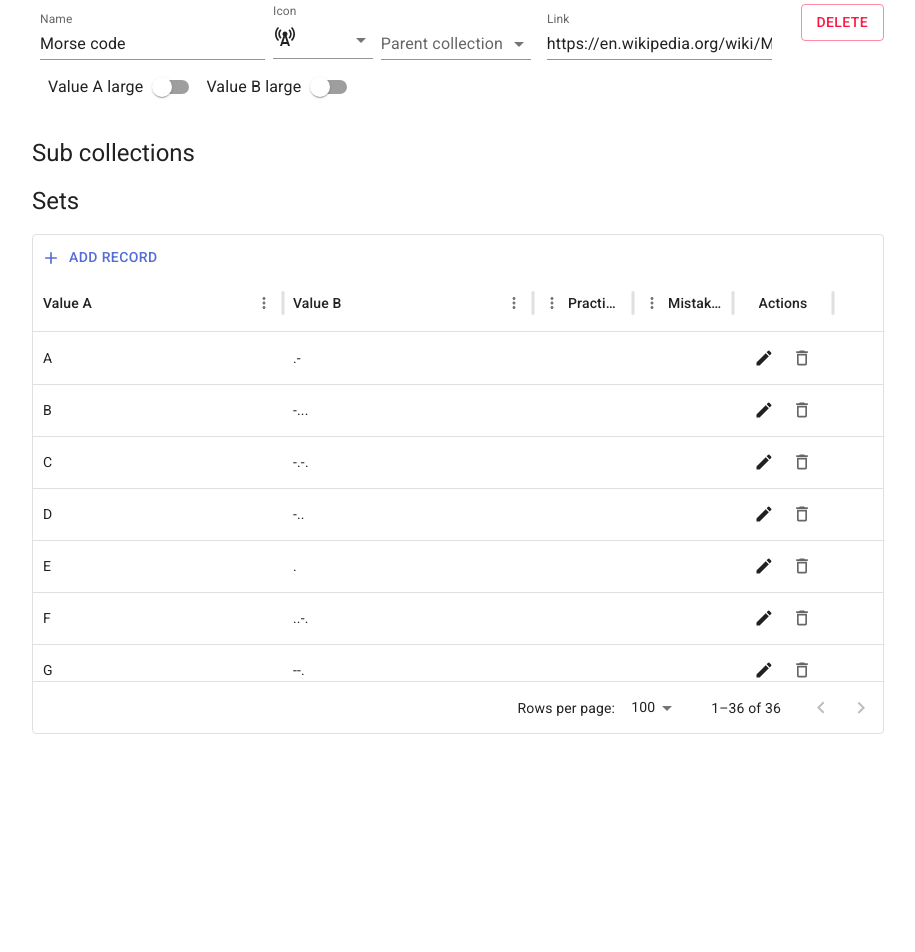
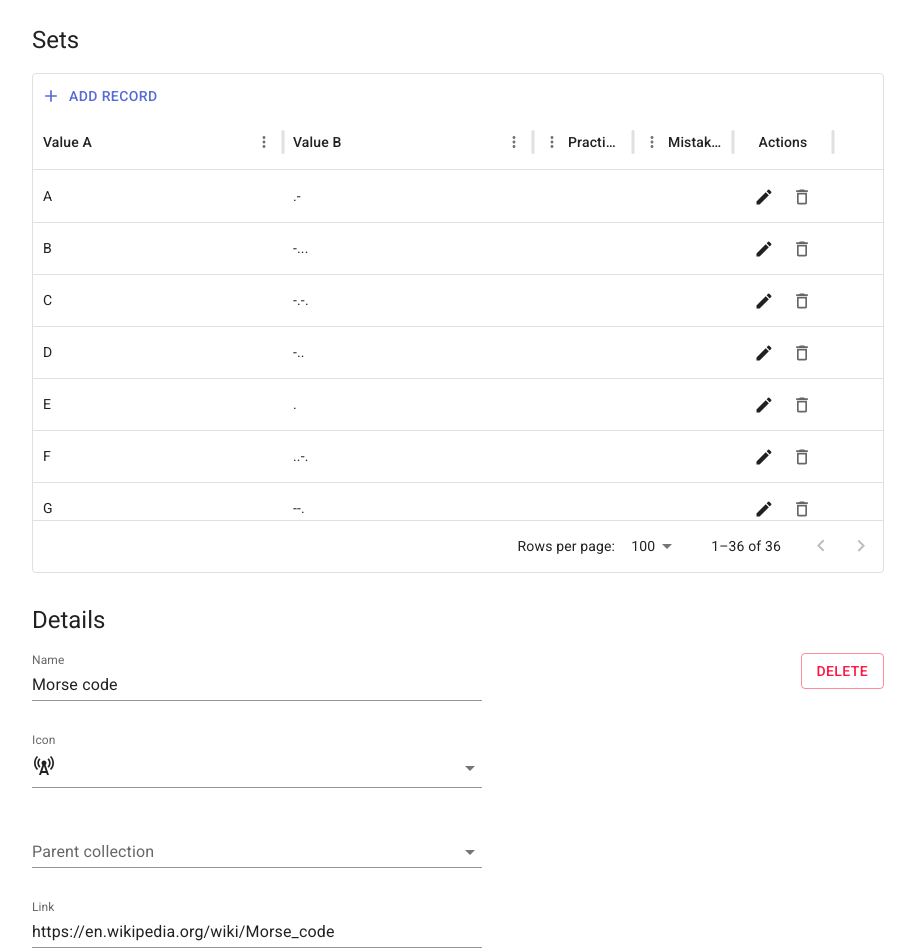
Before and after one commit to winterworks/ready-set-match, a React (Vite) app: page /collection/1 in a window 1280 px wide. Shown: the part 160-1112 px from the top of the page, without its empty margins (182-1097 px from the left). Before the commit the page ends 894 px from the top, so only its background shows below. Built offline with nearby package versions, Linux system fonts and the light colour scheme.

Commit message:
Improve the layout on the collection detail page

```diff
--- a/src/components/mainMenu.tsx
+++ b/src/components/mainMenu.tsx
@@ -14,6 +14,7 @@ export default function MainMenu() {
   const handleClick = (event: React.MouseEvent<HTMLButtonElement>) => {
     setAnchorEl(event.currentTarget);
   };
+
   const handleClose = () => {
     setAnchorEl(null);
   };
--- a/src/components/matcher.tsx
+++ b/src/components/matcher.tsx
@@ -61,7 +61,7 @@ export default function Matcher({ collectionId, collection, practiceOption }: Pr
   }, [correctSets, selectedLeft, selectedRight]);
 
 
-  function initSets() {
+  const initSets = () => {
     // Sort by the selected practice option (sort type)
     const sortedSets = practiceOption.sort(collection.sets)
 
@@ -73,13 +73,13 @@ export default function Matcher({ collectionId, collection, practiceOption }: Pr
     SetRightSets(shuffle(practiceSets));
   }
 
-  function resetAll() {
+  const resetAll = () => {
     setCorrectSets([]);
     setMistakes({});
     initSets();
   }
 
-  function resetSets() {
+  const resetSets = () => {
     setCorrectSets([]);
     setMistakes({});
 
@@ -87,7 +87,7 @@ export default function Matcher({ collectionId, collection, practiceOption }: Pr
     SetRightSets(shuffle(rightSets));
   }
 
-  function finishedPractice() {
+  const finishedPractice = () => {
     leftSets.forEach(set => {
       const newMistakes = mistakes[set.id] || 0;
       const previousMistakes = set.mistakes ?? 0;
@@ -100,19 +100,19 @@ export default function Matcher({ collectionId, collection, practiceOption }: Pr
     });
   }
 
-  function leftClicked(id: string) {
+  const leftClicked = (id: string) => {
     itemClicked(id, selectedLeft, setSelectedLeft);
   }
 
-  function rightClicked(id: string) {
+  const rightClicked = (id: string) =>{
     itemClicked(id, selectedRight, setSelectedRight);
   }
 
-  function itemClicked(
+  const itemClicked = (
     id: string,
     currentValue: string | undefined,
     updateCurrent: Dispatch<SetStateAction<string | undefined>>
-  ) {
+  ) =>{
     if (id === currentValue) {
       updateCurrent(undefined); // Unselect item
     } else {
@@ -120,7 +120,7 @@ export default function Matcher({ collectionId, collection, practiceOption }: Pr
     }
   }
 
-  function renderItems() {
+  const renderItems = () => {
     const items: ReactNode[] = [];
 
     for (let index = 0; index < leftSets.length; index++) {
--- a/src/components/practiceSetSizeSelector.tsx
+++ b/src/components/practiceSetSizeSelector.tsx
@@ -10,7 +10,7 @@ export const setSizeAtom = atomWithStorage(setSizeKey, setSizeDefault, undefined
 export default function PracticeSetSizeSelector() {
   const [setSize, setSetSize] = useAtom(setSizeAtom);
 
-  function updatedSetSize (newSize: number) {
+  const updatedSetSize = (newSize: number) => {
     if (newSize > 0) {
       setSetSize(newSize);
     }
--- a/src/components/setsTable.tsx
+++ b/src/components/setsTable.tsx
@@ -33,7 +33,7 @@ interface EditToolbarProps {
 
 const NEW_ITEM_ID = 'newItem';
 
-function EditToolbar(props: EditToolbarProps) {
+const EditToolbar = (props: EditToolbarProps) => {
   const { setRows, setRowModesModel } = props;
 
   const handleClick = () => {
--- a/src/components/theme.tsx
+++ b/src/components/theme.tsx
@@ -3,7 +3,7 @@ import { PaletteMode, ThemeProvider } from "@mui/material";
 import useMediaQuery from '@mui/material/useMediaQuery';
 import { createTheme } from '@mui/material/styles';
 
-function getTheme(mode: PaletteMode) {
+const getTheme = (mode: PaletteMode) => {
   return createTheme({
     palette: {
       mode
--- a/src/data/collectionReducer.ts
+++ b/src/data/collectionReducer.ts
@@ -64,7 +64,7 @@ const collectionDelete = (prevState: Data, payload: CollectionDeletePayload) =>
   deleteCollection(payload.collectionId);
   return {
     ...prevState,
-    collections: prevState.collections.filter(({ name }) => name !== payload.collectionId)
+    collections: prevState.collections.filter(({ id }) => id !== payload.collectionId)
   };
 }
 
--- a/src/data/dbConnector.ts
+++ b/src/data/dbConnector.ts
@@ -67,7 +67,7 @@ function storeToIndexedDB(objectStoreId: OBJECT_STORES, object: unknown) {
 
   const request = store.put(object);
 
-  request.onerror = function() {
+  request.onerror = () => {
     console.error(new Error('Could not store the collection in the IndexedDB'));
   };
 }
@@ -81,7 +81,7 @@ function removeFromIndexedDB(objectStoreId: OBJECT_STORES, id: string) {
 
   const request = store.delete(id);
 
-  request.onerror = function() {
+  request.onerror = () => {
     console.error(new Error('Could not remove collection from the IndexedDB'));
   };
 }
--- a/src/routes/collectionDetail.tsx
+++ b/src/routes/collectionDetail.tsx
@@ -1,7 +1,7 @@
 import React from 'react';
 import { Box, FormControl, FormControlLabel, InputLabel, MenuItem, Select, Switch, TextField, Typography } from "@mui/material";
 import { useAtom } from "jotai";
-import { useParams } from "react-router-dom";
+import { useNavigate, useParams } from "react-router-dom";
 import Icon, { ENABLED_ICON } from "src/components/icon";
 import { collectionsAtom, CollectionReducerAction} from 'src/data/collectionReducer';
 import SetsTable from 'src/components/setsTable';
@@ -12,6 +12,7 @@ import CollectionsGird from 'src/components/collectionGird';
 export default function CollectionDetail() {
   const { collectionId } = useParams();
   const [collections, setCollection] = useAtom(collectionsAtom);
+  const navigate = useNavigate();
 
   const subCollections = collections.filter(coll => coll.parentCollectionId === collectionId);
   const collection = collectionId ? findCollection(collections, collectionId) : undefined;
@@ -24,9 +25,23 @@ export default function CollectionDetail() {
       <Typography component="h2" variant="h4" gutterBottom>
         {collection.name}
       </Typography>
+      {subCollections.length > 0 && <>
+        <Typography component="h3" variant="h5" sx={{ marginTop: 4, marginBottom: 2 }}>
+          Sub collections
+        </Typography>
+        <CollectionsGird collections={subCollections} displayWithParent />
+      </>}
+      <Typography component="h3" variant="h5" sx={{ marginTop: 4, marginBottom: 2 }}>
+        Sets
+      </Typography>
+      <SetsTable collectionId={collectionId} sets={collection.sets}/>
+      <Typography component="h3" variant="h5" sx={{ marginTop: 4, marginBottom: 2 }}>
+        Details
+      </Typography>
       <DeleteConfirm
         onConfirm={() => {
           setCollection({ action: CollectionReducerAction.DELETE_COLLECTION, collectionId });
+          navigate('/');
         }}
         title={`Delete ${collection.name}`}
         message={`Are you sure you want to delete ${collection.name}?`}
@@ -34,8 +49,11 @@ export default function CollectionDetail() {
       <Box
         component="form"
         sx={{
-          '& .MuiTextField-root': { m: 1, width: '25ch' },
+          '& .MuiFormControl-root': { marginBottom: 4, width: '50ch' },
           '& .MuiTextField-root.number-field': { width: '100px' },
+          marginBottom: 20,
+          display: 'flex',
+          flexDirection: 'column'
         }}
         noValidate
         autoComplete="off"
@@ -51,7 +69,7 @@ export default function CollectionDetail() {
               collection: { ...collection, name: e.target.value }
             });
           }}/>
-        <FormControl variant="standard" sx={{ marginRight: 1, width: 100, }}>
+        <FormControl variant="standard">
           <InputLabel id="collection-icon">Icon</InputLabel>
           <Select
             labelId="collection-icon"
@@ -72,7 +90,7 @@ export default function CollectionDetail() {
             ))}
           </Select>
         </FormControl>
-        <FormControl variant="standard" sx={{ marginRight: 1, width: 150, marginTop: 1 }}>
+        <FormControl variant="standard">
           <InputLabel id="parentCollectionId">Parent collection</InputLabel>
           <Select
             labelId="parentCollectionId"
@@ -122,7 +140,6 @@ export default function CollectionDetail() {
             />
           }
           label="Value A large"
-          labelPlacement="start"
         />
         <FormControlLabel
           control={
@@ -137,16 +154,7 @@ export default function CollectionDetail() {
             />
           }
           label="Value B large"
-          labelPlacement="start"
         />
-        <Typography component="h3" variant="h5" sx={{ marginTop: 4, marginBottom: 2 }}>
-          Sub collections
-        </Typography>
-        <CollectionsGird collections={subCollections} displayWithParent />
-        <Typography component="h3" variant="h5" sx={{ marginTop: 4, marginBottom: 2 }}>
-          Sets
-        </Typography>
-        <SetsTable collectionId={collectionId} sets={collection.sets}/>
       </Box>
     </>
   );
--- a/src/routes/dataDetail.tsx
+++ b/src/routes/dataDetail.tsx
@@ -9,14 +9,14 @@ export default function DataDetail() {
   const [state, setState] = useAtom(stateAtom);
   const [dataImportValue, setDataImportValue] = useState<string>();
 
-  function onCopy() {
+  const onCopy = () => {
     const type = "text/plain";
     const blob = new Blob([JSON.stringify(state)], { type });
     const data = [new ClipboardItem({ [type]: blob })];
     void navigator.clipboard.write(data);
   }
 
-  function onLoad() {
+  const onLoad = () => {
     if (!dataImportValue) {
       return;
     }
```
